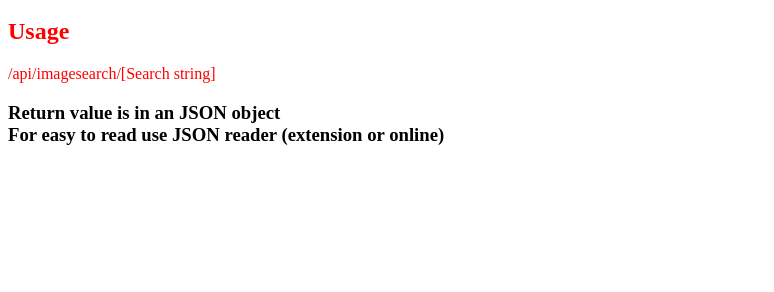
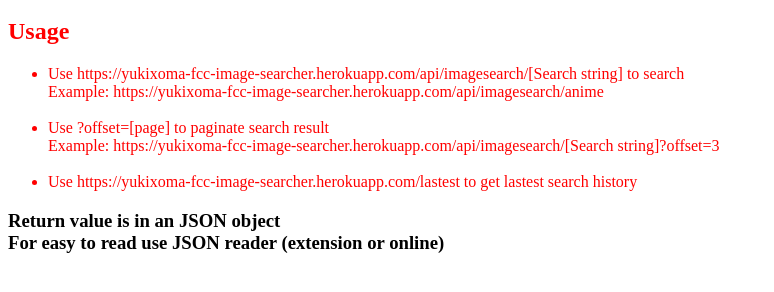
Before and after one commit to yukixoma/Searcher, a website: page view/index.html in a window 1280 px wide. Shown: the part 48-340 px from the top of the page, without its empty margins (0-774 px from the left). Drawn offline with Linux system fonts and the light colour scheme.

Commit message:
fix index page

```diff
--- a/view/index.html
+++ b/view/index.html
@@ -7,7 +7,24 @@
     <h2>
         Usage
     </h2>
-        /api/imagesearch/[Search string]
+        <ul>
+            <li>
+                Use https://yukixoma-fcc-image-searcher.herokuapp.com/api/imagesearch/[Search string] to search
+                <br>
+                Example: https://yukixoma-fcc-image-searcher.herokuapp.com/api/imagesearch/anime
+            </li>
+            <br>
+            <li>
+                Use ?offset=[page] to paginate search result
+                <br>
+                Example: https://yukixoma-fcc-image-searcher.herokuapp.com/api/imagesearch/[Search string]?offset=3
+            </li>
+            <br>
+            <li>
+                Use https://yukixoma-fcc-image-searcher.herokuapp.com/lastest to get lastest search history
+            </li>
+        </ul>
+
 </div>
 <div>
     <h3>
```
